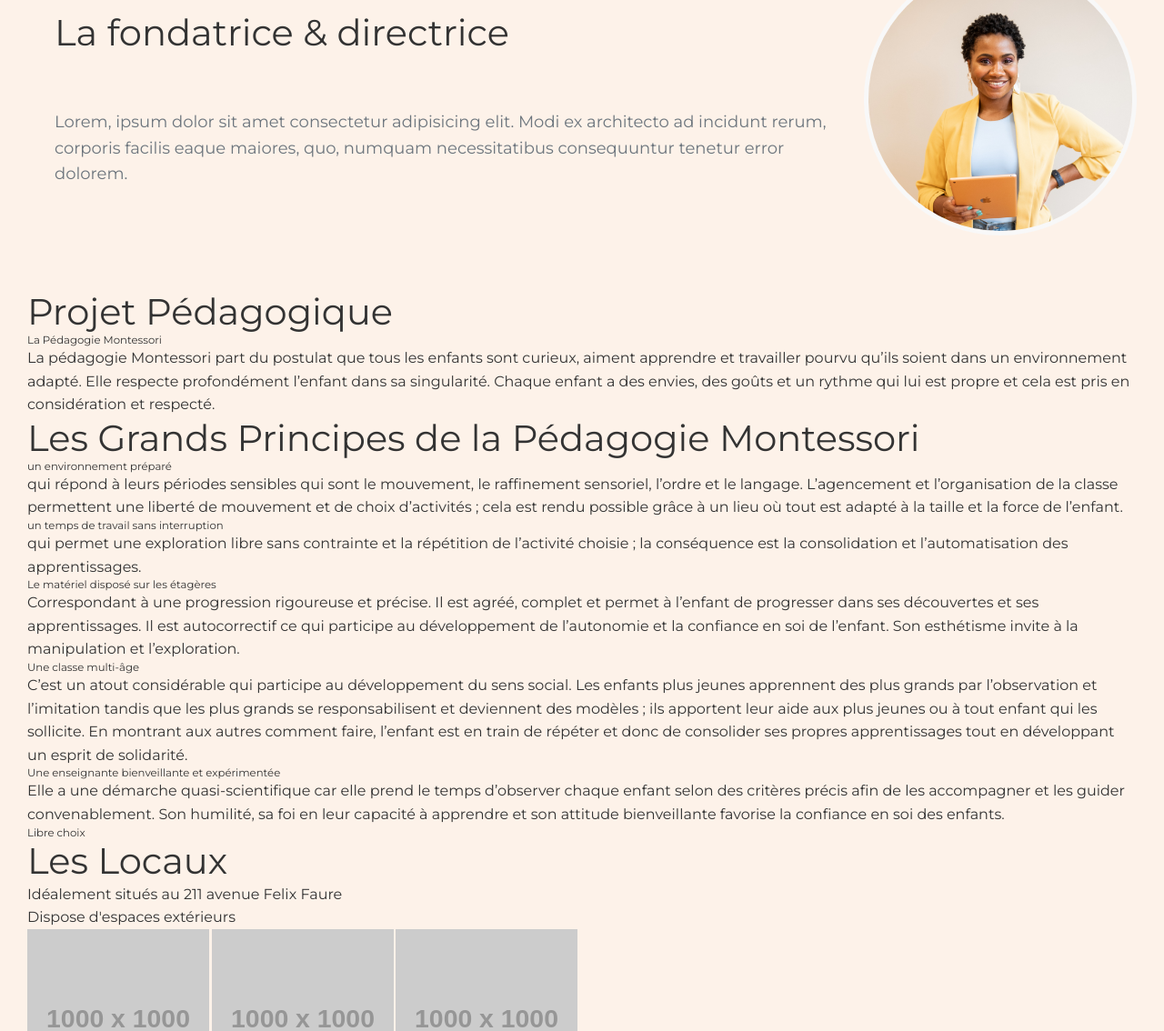
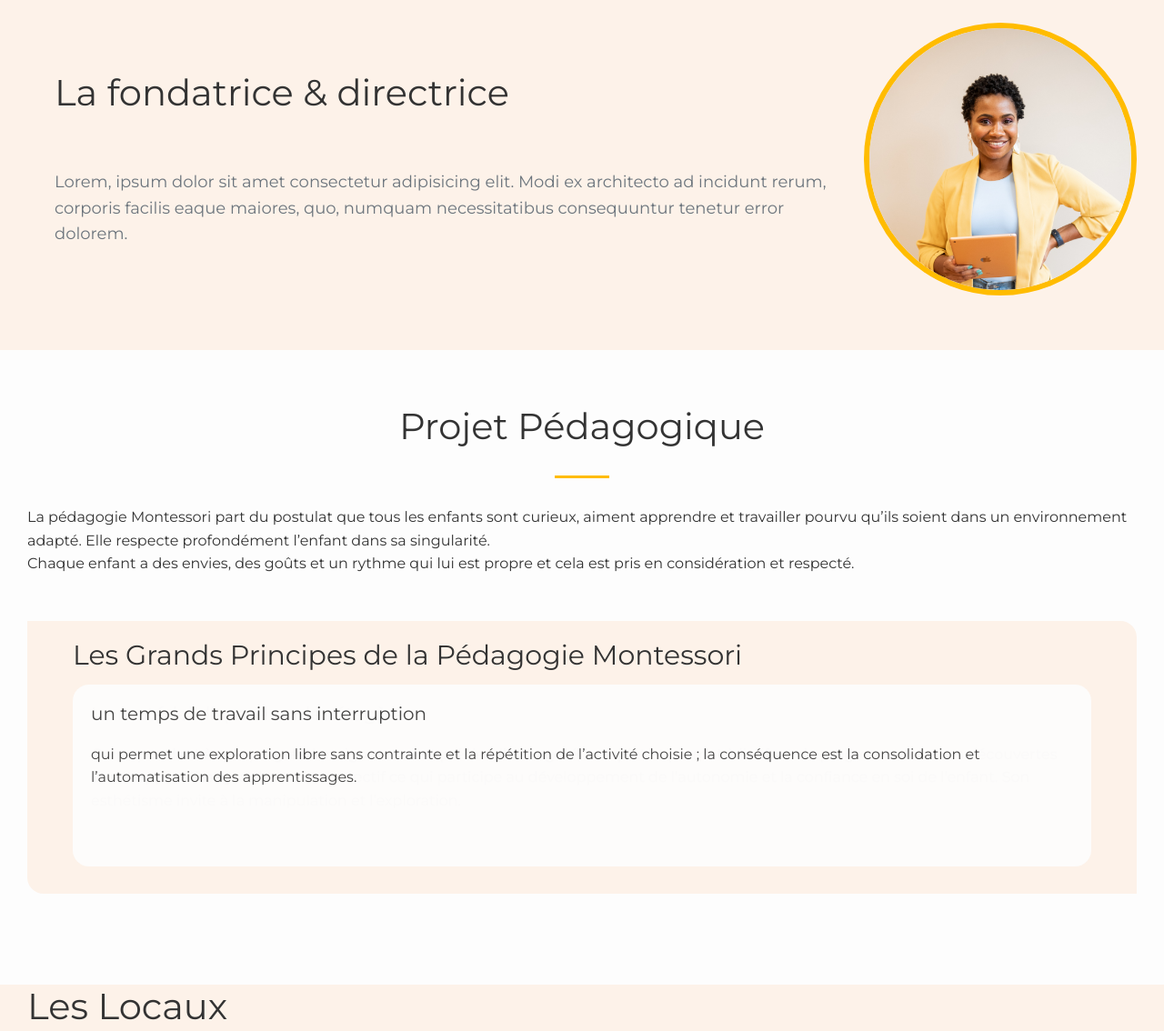
Before and after one commit to ayajulie/ecole-graine-d-esperance, a website: page index.html in a window 1280 px wide. Shown: the part 1666-2800 px from the top of the page at 91% size. Drawn offline with nearby package versions, Linux system fonts and the light colour scheme; placeholder pictures from the web are drawn by us.

Commit message:
Styles the project section

```diff
--- a/index.html
+++ b/index.html
@@ -58,6 +58,7 @@
     <div class="commitment">
       <div class="container">
         <h2 class="title commitment__title">Notre Engagement</h2>
+        <div class="bottom-line"></div>
         <div class="commitment__content">
           <img src="dist/img/commitment.jpg" alt="Photo d'un enfant utilisant du matériel de la pédagogie Montessori"
             class="commitment__photo">
@@ -96,6 +97,8 @@
         <div class="container">
 
           <h2 class="title">Nos valeurs</h2>
+          <div class="bottom-line"></div>
+
           <div class="values__content">
             <div class="values__boxes first">
               <i class="fas fa-hand-holding-heart fa-4x icons"></i>
@@ -145,41 +148,44 @@
   <!-- ------------PROJET PEDAGOGIQUE----------------- -->
   <section class="project" id="project">
     <div class="container">
-      <h2>Projet Pédagogique</h2>
+      <h2 class="title">Projet Pédagogique</h2>
+      <div class="bottom-line"></div>
       <div class="pedagogy">
-        <h3>La Pédagogie Montessori</h3>
-        <p>La pédagogie Montessori part du postulat que tous les enfants sont curieux, aiment apprendre et travailler
+        <p><span>La pédagogie Montessori</span> part du postulat que tous les enfants sont curieux, aiment apprendre et
+          travailler
           pourvu
-          qu’ils soient dans un environnement adapté. Elle respecte profondément l’enfant dans sa singularité. Chaque
+          qu’ils soient dans un environnement adapté. Elle respecte profondément l’enfant dans sa singularité. <br>
+          Chaque
           enfant
           a des envies, des goûts et un rythme qui lui est propre et cela est pris en considération et respecté. </p>
       </div>
-      <h2>Les Grands Principes de la Pédagogie Montessori</h2>
-      <ul>
-        <li>
-          <h3>un environnement préparé</h3>
+
+      <div id="slideshow">
+        <h3>Les Grands Principes de la Pédagogie Montessori</h3>
+        <div>
+          <h4>un environnement préparé</h4>
           <p>qui répond à leurs périodes sensibles qui sont le mouvement, le raffinement sensoriel, l’ordre et le
             langage.
             L’agencement et l’organisation de la classe permettent une liberté de mouvement et de choix d’activités ;
             cela
             est rendu possible grâce à un lieu où tout est adapté à la taille et la force de l’enfant. </p>
-        </li>
-        <li>
-          <h3>un temps de travail sans interruption </h3>
+        </div>
+        <div>
+          <h4>un temps de travail sans interruption </h4>
           <p>qui permet une exploration libre sans contrainte et la répétition de l’activité choisie ; la conséquence
             est
             la consolidation et l’automatisation des apprentissages.</p>
-        </li>
-        <li>
-          <h3>Le matériel disposé sur les étagères </h3>
+        </div>
+        <div>
+          <h4>Le matériel disposé sur les étagères </h4>
           <p>Correspondant à une progression rigoureuse et précise. Il est agréé, complet et permet à l’enfant de
             progresser dans ses découvertes et ses apprentissages. Il est autocorrectif ce qui participe au
             développement
             de l’autonomie et la confiance en soi de l’enfant. Son esthétisme invite à la manipulation et l’exploration.
           </p>
-        </li>
-        <li>
-          <h3>Une classe multi-âge</h3>
+        </div>
+        <div>
+          <h4>Une classe multi-âge</h4>
           <p>C’est un atout considérable qui participe au développement du sens social. Les enfants plus jeunes
             apprennent
             des plus grands par l’observation et l’imitation tandis que les plus grands se responsabilisent et
@@ -187,18 +193,19 @@
             des modèles ; ils apportent leur aide aux plus jeunes ou à tout enfant qui les sollicite. En montrant aux
             autres comment faire, l’enfant est en train de répéter et donc de consolider ses propres apprentissages tout
             en développant un esprit de solidarité. </p>
-        </li>
-        <li>
-          <h3>Une enseignante bienveillante et expérimentée </h3>
+        </div>
+        <div>
+          <h4>Une enseignante bienveillante et expérimentée </h4>
           <p>Elle a une démarche quasi-scientifique car elle prend le temps d’observer chaque enfant selon des critères
             précis afin de les accompagner et les guider convenablement. Son humilité, sa foi en leur capacité à
             apprendre
             et son attitude bienveillante favorise la confiance en soi des enfants. </p>
-        </li>
-        <li>
-          <h3>Libre choix</h3>
-        </li>
-      </ul>
+        </div>
+        <div>
+          <h4>Libre choix</h4>
+        </div>
+      </div>
+    </div>
     </div>
   </section>
 
@@ -221,7 +228,7 @@
     <div class="container">
 
       <h2>Tarifs</h2>
-      <h3>texte explicatif</h3>
+      <h4>texte explicatif</h4>
       <p>Lorem ipsum dolor sit amet consectetur, adipisicing elit. Nostrum dicta quos itaque amet magni omnis quaerat
         iusto sint nemo, doloribus iste delectus laborum nisi laboriosam incidunt vero consequuntur, ipsum ex magnam
         minima! Corporis ullam cupiditate asperiores expedita quisquam eligendi odio soluta voluptatum amet tempora!
--- a/scss/_config.scss
+++ b/scss/_config.scss
@@ -1,7 +1,8 @@
 // Variables
 $website-width: 1280px;
 $main-color: #ffbc00;
-$light-color: #f4f4f4;
+$light-yellow: #fdf2e9;
+$light-color: #fdfdfd;
 $medium-color: #ccc;
 $dark-color: #333;
 $dark-blue: #042744;
--- a/scss/_utilities.scss
+++ b/scss/_utilities.scss
@@ -11,9 +11,16 @@
 }
 
 .title {
-  padding-top: 3rem;
-  padding-bottom: 6rem;
+  padding-top: 6rem;
+  padding-bottom: 3rem;
   text-align: center;
+}
+.bottom-line {
+  height: 3px;
+  width: 6rem;
+  background: #ffbc00;
+  display: block;
+  margin: 0 auto 3rem auto;
 }
 
 // config for all buttons
@@ -137,11 +144,3 @@ input[class^="btn-"]:hover {
   font-weight: 100;
   text-transform: uppercase;
 }
-
-.bottom-line {
-  height: 3px;
-  width: 4rem;
-  background: $main-color;
-  display: block;
-  margin: 0 auto 1rem auto;
-}
--- a/scss/main.scss
+++ b/scss/main.scss
@@ -18,6 +18,7 @@ body {
   font-family: "Montserrat", sans-serif;
   font-weight: 400;
   background-color: #fdf2e9;
+  // background-color: #ffbc00;
 
   color: #333;
   line-height: 1.6rem;
@@ -39,6 +40,12 @@ h4 {
 }
 h2 {
   font-size: 4rem;
+}
+h3 {
+  font-size: 3rem;
+}
+h4 {
+  font-size: 2rem;
 }
 p {
   font-size: 1.6rem;
@@ -139,7 +146,6 @@ img {
 
 //------------------SCHOOL SECTION----------------//
 #school {
-  background-color: #fdf2e9;
   .commitment__content {
     margin-bottom: 4.5rem;
     display: flex;
@@ -153,7 +159,7 @@ img {
       font-size: 1.8rem;
       flex-direction: column;
       justify-content: space-around;
-      background-color: #f8f8f8;
+      background-color: $light-color;
       border-radius: 0 1.8rem 1.8rem 0;
       padding: 0 6rem;
       box-shadow: rgba(0, 0, 0, 0.15) 1.95px 1.95px 2.6px;
@@ -165,7 +171,7 @@ img {
   }
 }
 .values {
-  background-color: #f8f8f8;
+  background-color: $light-color;
   padding-bottom: 5rem;
   &__content {
     display: grid;
@@ -173,8 +179,6 @@ img {
   }
   &__boxes {
     font-size: 1.8rem;
-    // background-color: $light-grey;
-    // border: solid black 1px;
     text-align: center;
     padding: 4rem 2rem;
     line-height: 1.8rem;
@@ -201,10 +205,43 @@ img {
   &__img {
     width: 30rem;
     border-radius: 50%;
-    border: 5px solid #f8f8f8;
+    border: 6px solid $main-color;
+    // box-shadow: rgba(17, 12, 46, 0.1) 0px 20px 30px 0px;
   }
   p {
     font-size: 1.8rem;
     color: $text-muted;
   }
 }
+
+.project {
+  background: $light-color;
+  padding-bottom: 10rem;
+  .pedagogy {
+    margin-bottom: 5rem;
+  }
+  #slideshow {
+    position: relative;
+    height: 30rem;
+    border-radius: 0 1.8rem 0 1.8rem;
+    background: $light-yellow;
+    padding: 2rem 5rem 10rem;
+    h2 {
+      padding-bottom: 2rem;
+      text-align: center;
+    }
+    h4 {
+      padding-bottom: 2rem;
+    }
+    div {
+      position: absolute;
+      top: 7rem;
+      left: 5rem;
+      right: 5rem;
+      bottom: 3rem;
+      padding: 2rem;
+      background: $light-color;
+      border-radius: 1.8rem;
+    }
+  }
+}
```
Also changed, not shown: dist/css/main.css, dist/js/script.js.
